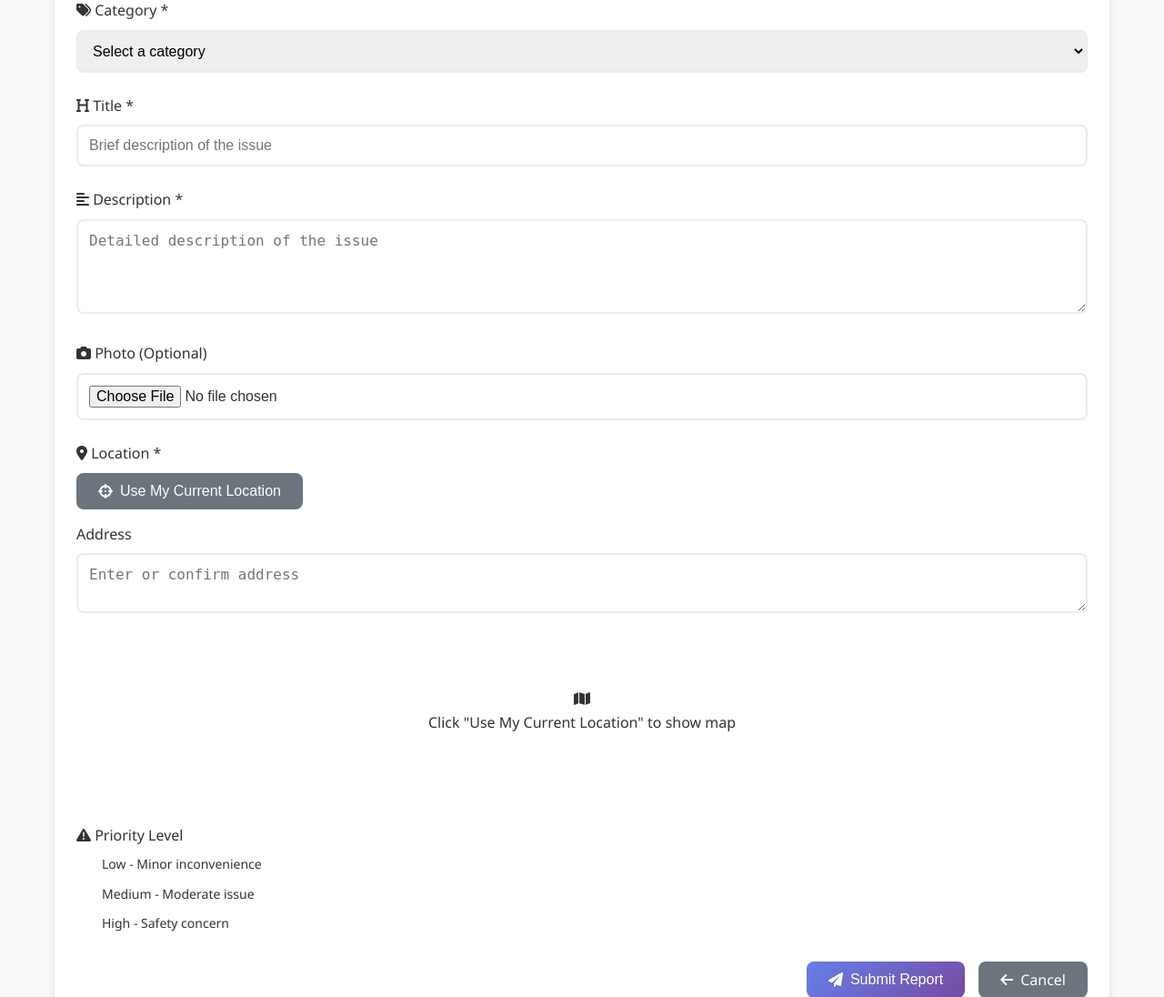
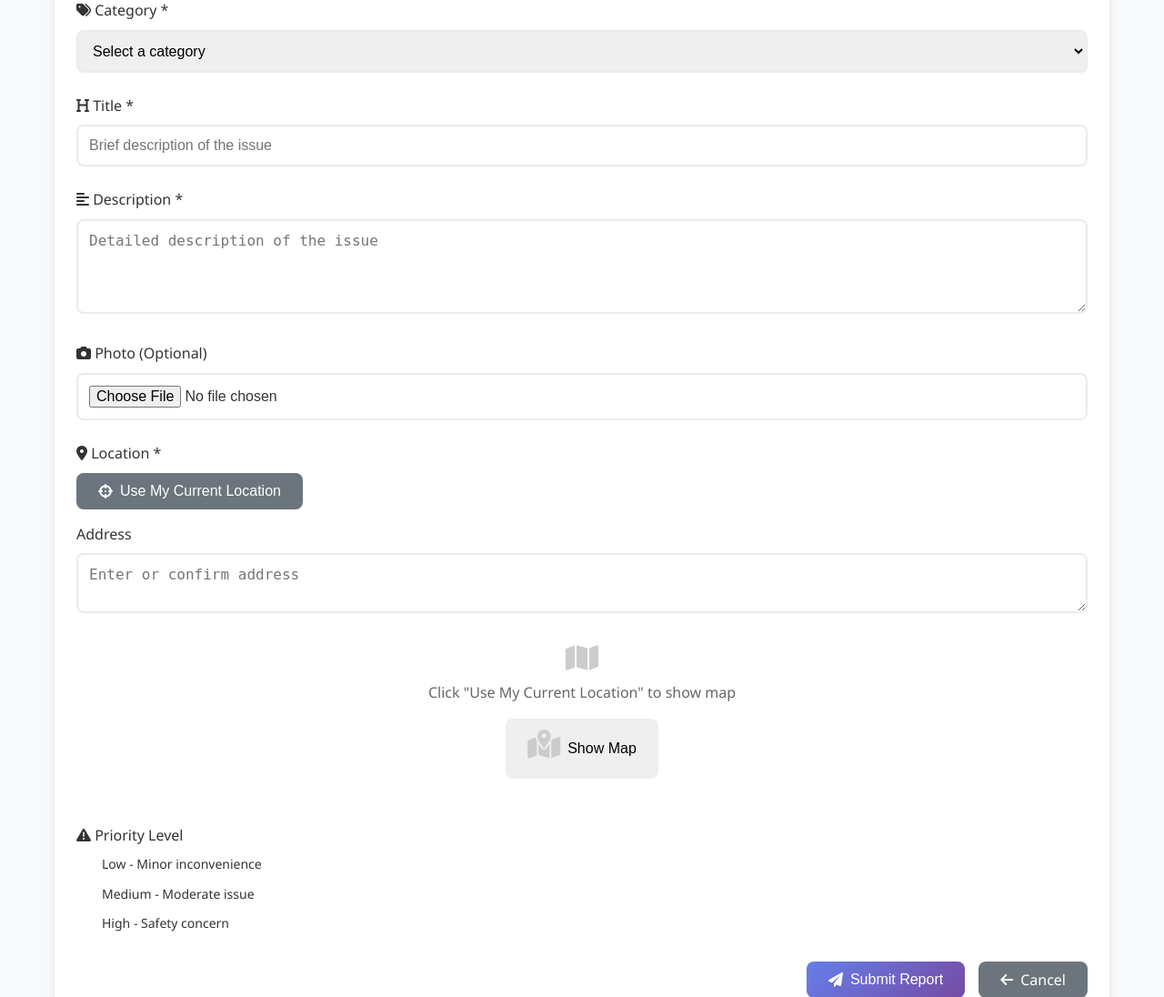
Before and after one commit to Rohith-CodeSage/Smart-India-Hackathon, a Django app: template templates/citizen/submit_report.html in a window 1280 px wide. Shown: the part 202-1298 px from the top of the page at 91% size. Run offline with Django 5.2, Linux system fonts and the light colour scheme; the template is opened without the code that fills it, so the values that code supplies are empty.

Commit message:
Fix Report Submission Issues

```diff
--- a/templates/citizen/submit_report.html
+++ b/templates/citizen/submit_report.html
@@ -81,9 +81,14 @@
                         </div>
                         <div class="col-md-6">
                             <div id="locationMap" class="location-map">
-                                <p class="text-center text-muted">
-                                    <i class="fas fa-map"></i><br> Click "Use My Current Location" to show map
-                                </p>
+                                <div class="map-placeholder">
+                                    <i class="fas fa-map"></i>
+                                    <p>Click "Use My Current Location" to show map</p>
+                                    <button type="button" class="btn btn-sm btn-outline-primary" onclick="window.reportSubmission.showDefaultMap()">
+                                        <i class="fas fa-map-marked-alt"></i>
+                                        Show Map
+                                    </button>
+                                </div>
                             </div>
                         </div>
                     </div>
@@ -229,13 +234,20 @@
                     },
                     (error) => {
                         console.error('Geolocation error:', error);
-                        status.innerHTML = '<i class="fas fa-exclamation-triangle text-warning"></i> Unable to get location. Please enter address manually.';
+                        status.innerHTML = '<i class="fas fa-exclamation-triangle text-warning"></i> Unable to get location. You can click on the map to set location.';
+                        this.showDefaultMap();
                         btn.innerHTML = '<i class="fas fa-crosshairs"></i> Try Again';
                         btn.disabled = false;
+                    },
+                    {
+                        enableHighAccuracy: true,
+                        timeout: 10000,
+                        maximumAge: 60000
                     }
                 );
             } else {
                 status.innerHTML = '<i class="fas fa-times text-danger"></i> Geolocation not supported';
+                this.showDefaultMap();
                 btn.innerHTML = '<i class="fas fa-crosshairs"></i> Use My Current Location';
                 btn.disabled = false;
             }
@@ -260,6 +272,70 @@
                 .addTo(this.map)
                 .bindPopup('Report location')
                 .openPopup();
+
+            // Allow clicking on map to update location
+            this.map.on('click', (e) => {
+                this.updateLocationFromMap(e.latlng);
+            });
+        }
+
+        showDefaultMap() {
+            const mapDiv = document.getElementById('locationMap');
+
+            if (this.map) {
+                this.map.remove();
+            }
+
+            mapDiv.innerHTML = '<div id="mapContainer" style="height: 200px; width: 100%;"></div>';
+
+            // Default to a central location (you can change this to your city)
+            const defaultLat = 40.7128;
+            const defaultLng = -74.0060;
+
+            this.map = L.map('mapContainer').setView([defaultLat, defaultLng], 13);
+
+            L.tileLayer('https://{s}.tile.openstreetmap.org/{z}/{x}/{y}.png', {
+                attribution: '© OpenStreetMap contributors'
+            }).addTo(this.map);
+
+            // Add instruction
+            const popup = L.popup()
+                .setLatLng([defaultLat, defaultLng])
+                .setContent('Click on the map to set report location')
+                .openOn(this.map);
+
+            // Allow clicking on map to set location
+            this.map.on('click', (e) => {
+                this.updateLocationFromMap(e.latlng);
+            });
+        }
+
+        updateLocationFromMap(latlng) {
+            this.userLocation = {
+                lat: latlng.lat,
+                lng: latlng.lng
+            };
+
+            document.getElementById('latitude').value = this.userLocation.lat;
+            document.getElementById('longitude').value = this.userLocation.lng;
+
+            // Remove existing marker
+            if (this.marker) {
+                this.map.removeLayer(this.marker);
+            }
+
+            // Add new marker
+            this.marker = L.marker([this.userLocation.lat, this.userLocation.lng])
+                .addTo(this.map)
+                .bindPopup('Report location')
+                .openPopup();
+
+            // Update status
+            const status = document.getElementById('locationStatus');
+            status.innerHTML = '<i class="fas fa-check text-success"></i> Location set from map';
+
+            // Try to get address
+            this.reverseGeocode();
         }
 
         async reverseGeocode() {
@@ -322,13 +398,22 @@
                     }
                 });
 
+                console.log('Response status:', response.status);
+
                 if (response.ok) {
+                    const responseData = await response.json();
+                    console.log('Success response:', responseData);
                     showToast('Report submitted successfully!', 'success');
                     setTimeout(() => {
                         window.location.href = '/citizen/dashboard/';
                     }, 1500);
                 } else {
-                    const errorData = await response.json();
+                    let errorData;
+                    try {
+                        errorData = await response.json();
+                    } catch (parseError) {
+                        errorData = { error: 'Server error occurred' };
+                    }
                     console.error('API Error:', errorData);
                     throw new Error(errorData.error || errorData.message || 'Failed to submit report');
                 }
@@ -365,10 +450,20 @@
 
             if (!lat || !lng) {
                 missing.push('location');
-                document.getElementById('getLocationBtn').classList.add('error');
-                showToast('Please use "Use My Current Location" to detect your location for the report.', 'error');
+                const locationStatus = document.getElementById('locationStatus');
+                locationStatus.innerHTML = '<i class="fas fa-exclamation-triangle text-danger"></i> Location is required';
+                showToast('Please set your location by clicking "Use My Current Location" or clicking on the map.', 'error');
             } else {
-                document.getElementById('getLocationBtn').classList.remove('error');
+                // Validate coordinate values
+                const latNum = parseFloat(lat);
+                const lngNum = parseFloat(lng);
+
+                if (isNaN(latNum) || isNaN(lngNum) || latNum < -90 || latNum > 90 || lngNum < -180 || lngNum > 180) {
+                    missing.push('location');
+                    const locationStatus = document.getElementById('locationStatus');
+                    locationStatus.innerHTML = '<i class="fas fa-exclamation-triangle text-danger"></i> Invalid location coordinates';
+                    showToast('Invalid location coordinates. Please set location again.', 'error');
+                }
             }
 
             console.log('Missing fields:', missing);
@@ -400,7 +495,7 @@
 
     // Initialize when page loads
     document.addEventListener('DOMContentLoaded', () => {
-        new ReportSubmission();
+        window.reportSubmission = new ReportSubmission();
     });
 </script>
 
@@ -456,6 +551,22 @@
         align-items: center;
         justify-content: center;
         background: var(--background-light);
+    }
+
+    .map-placeholder {
+        text-align: center;
+        padding: 20px;
+    }
+
+    .map-placeholder i {
+        font-size: 2rem;
+        color: #ccc;
+        margin-bottom: 10px;
+    }
+
+    .map-placeholder p {
+        color: #666;
+        margin-bottom: 15px;
     }
 
     .radio-group {
```
Also changed, not shown: reports/views.py (+16 -2 lines).
